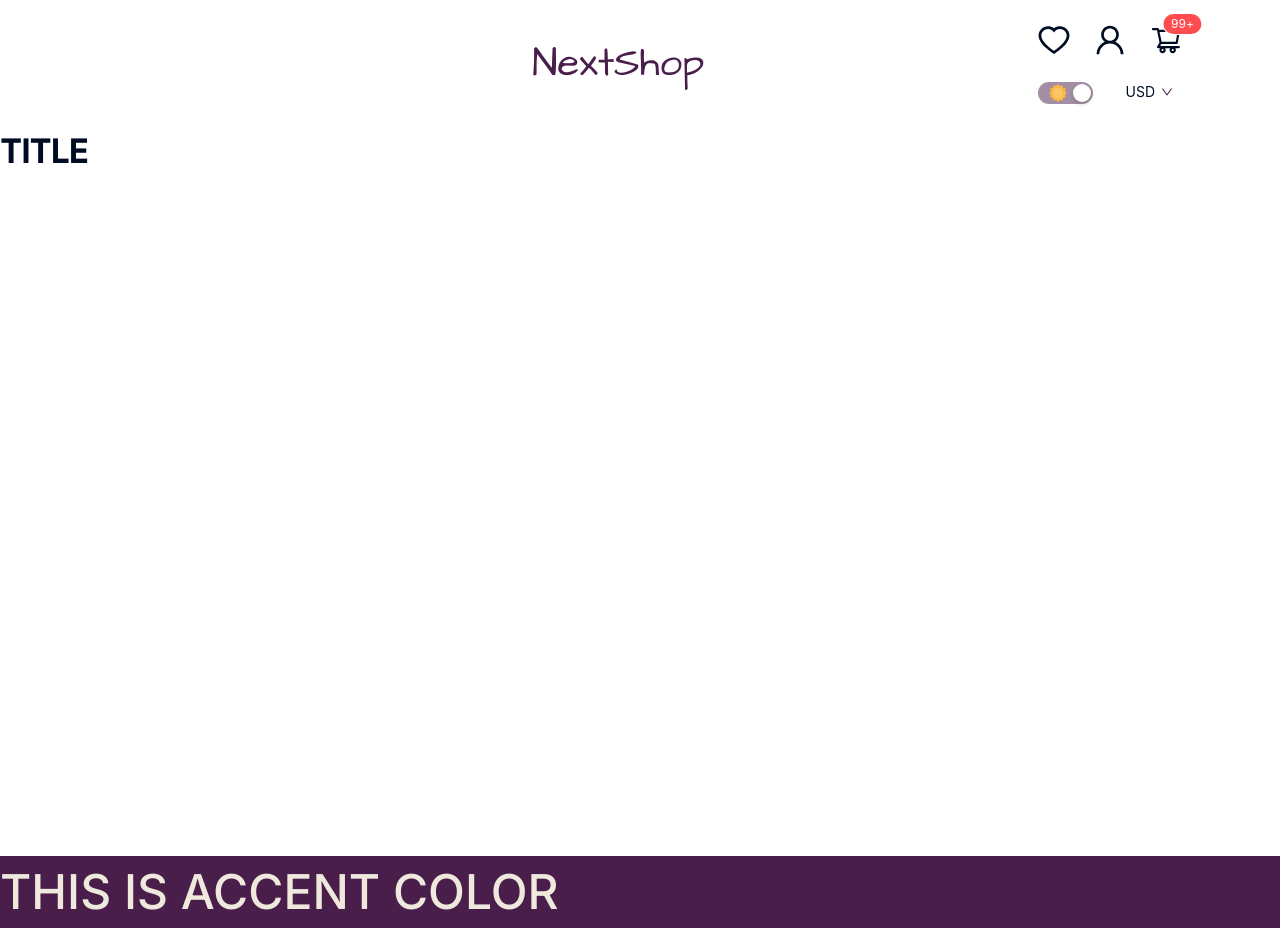
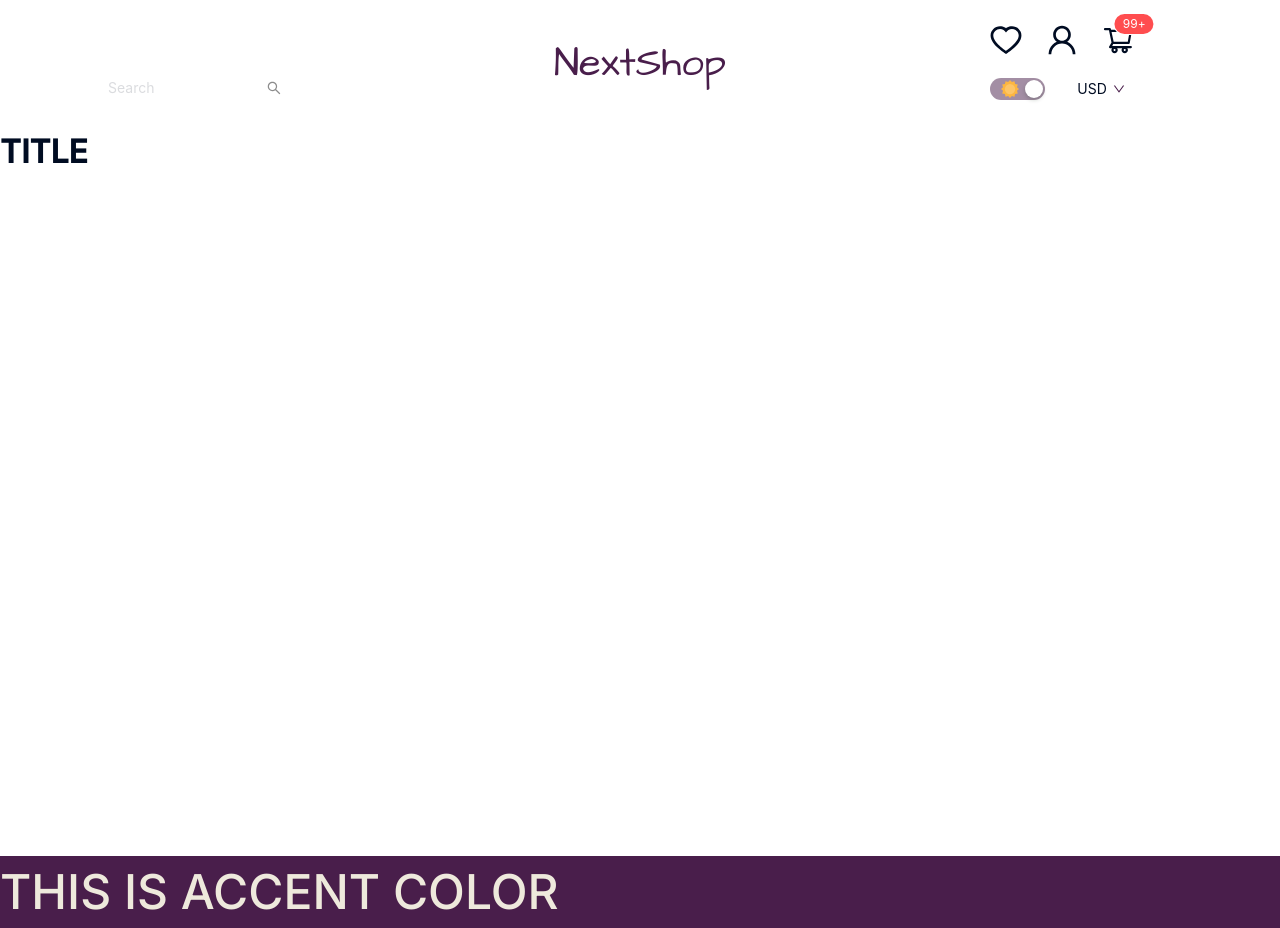
Before and after one commit to RussianBoy64/nextJS-store, a Next.js app: page / in a window 1280 px wide. Built offline with nearby package versions, Linux system fonts and the light colour scheme.

Commit message:
feat: add searchPanel

```diff
--- a/components/Header/header.module.scss
+++ b/components/Header/header.module.scss
@@ -1,7 +1,7 @@
 .header {
   display: grid;
   grid-template-areas: "gender logo profile" "search logo settings";
-  grid-template-columns: 1fr 8fr 1fr;
+  grid-template-columns: 2fr 7fr 2fr;
   align-content: space-between;
   gap: 0.7rem;
   height: 8rem;
--- a/components/Header/index.tsx
+++ b/components/Header/index.tsx
@@ -1,12 +1,14 @@
 import Logo from "@/components/Logo";
 import ProfilePanel from "@/components/UI/ProfilePanel";
 import SettingsPanel from "@/components/UI/SettingsPanel";
+import SearchPanel from "@/components/UI/SearchPanel";
 
 import styles from "./header.module.scss";
 
 const Header = () => {
   return (
     <header className={styles.header}>
+      <SearchPanel />
       <Logo />
       <ProfilePanel />
       <SettingsPanel />
--- /dev/null
+++ b/components/UI/SearchPanel/index.tsx
@@ -0,0 +1,23 @@
+"use client";
+
+import { Input } from "antd";
+
+import styles from "./searchPanel.module.scss";
+
+const SearchPanel = () => {
+  const { Search } = Input;
+
+  const onSearch = (value: string) => console.log(value);
+
+  return (
+    <Search
+      placeholder="Search"
+      allowClear
+      bordered={false}
+      onSearch={onSearch}
+      className={styles.searchPanel}
+    />
+  );
+};
+
+export default SearchPanel;
--- /dev/null
+++ b/components/UI/SearchPanel/searchPanel.module.scss
@@ -0,0 +1,7 @@
+.searchPanel {
+  grid-area: search;
+
+  &:hover {
+    cursor: pointer;
+  }
+}
--- a/static/themeSettings.ts
+++ b/static/themeSettings.ts
@@ -8,6 +8,8 @@ export enum themeTypes {
 const TRANSPARENT = "transperent";
 const WHITE = "#ffffff";
 const BLACK = "#000c22";
+const BLACK25 = "#000c2225";
+const BLACK45 = "#000c2245";
 const POWDER = "#eee9dc";
 const POWDER30 = "#eee9dc30";
 const POWDER50 = "#eee9dc50";
@@ -37,6 +39,19 @@ const themeSettings = {
         colorTextQuaternary: PURPL_DARK,
         lineWidth: 0,
       },
+      Input: {
+        lineWidth: 0,
+        colorText: BLACK,
+        colorTextPlaceholder: BLACK25,
+        colorTextQuaternary: BLACK25,
+        colorTextTertiary: BLACK45,
+      },
+      Button: {
+        lineWidth: 0,
+        colorPrimary: "yellow",
+        colorBgContainer: WHITE,
+        colorPrimaryText: "red",
+      },
     },
   },
   [themeTypes.dark]: {
@@ -60,6 +75,17 @@ const themeSettings = {
         colorTextQuaternary: WHITE,
         lineWidth: 0,
       },
+      Input: {
+        lineWidth: 0,
+        colorText: WHITE,
+        colorTextPlaceholder: WHITE,
+        colorTextQuaternary: POWDER50,
+        colorTextTertiary: POWDER80,
+      },
+      Button: {
+        lineWidth: 0,
+        colorBgContainer: PURPL_DARK,
+      },
     },
   },
 };
```
